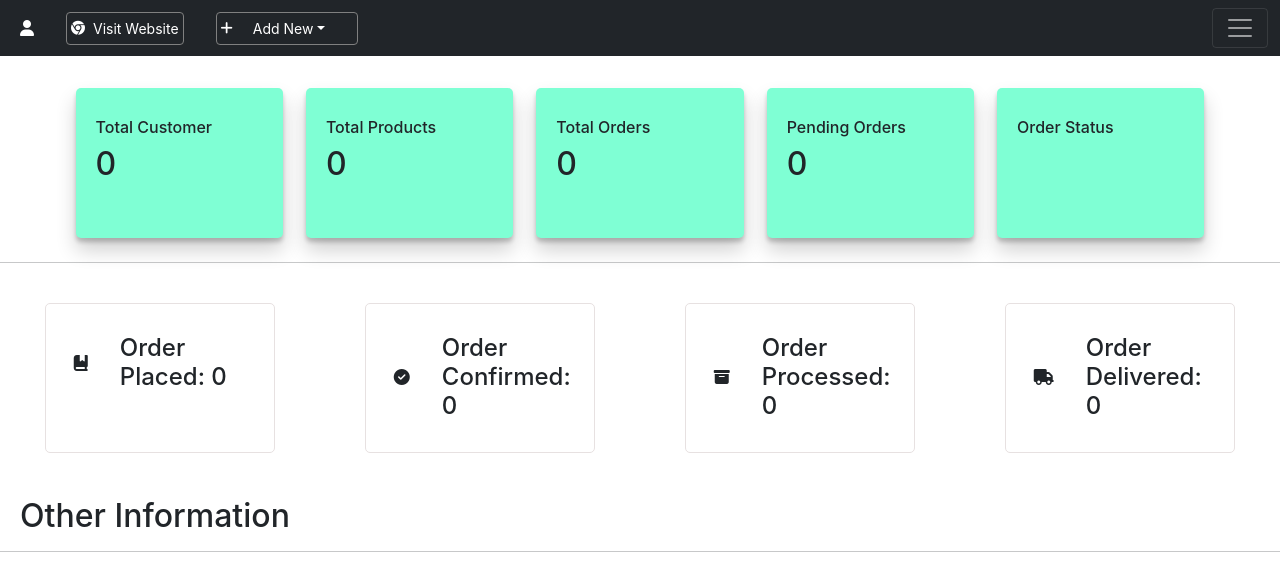
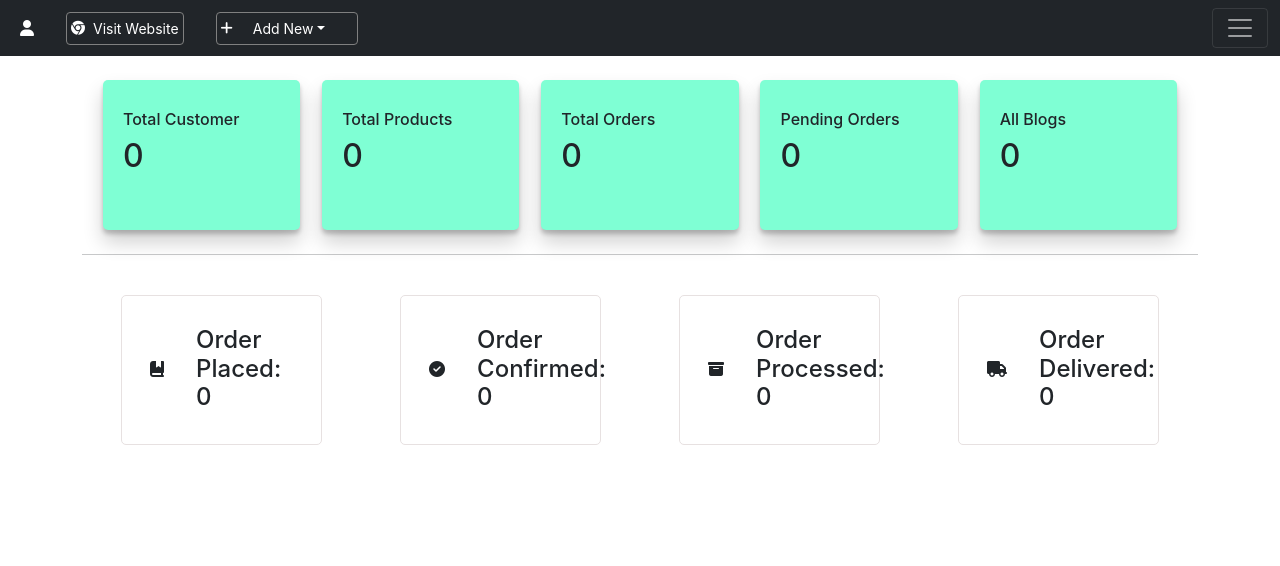
Before and after one commit to udaykirancodes/ecomerseadmin, a React (Create React App) app: page / in a window 1280 px wide. Shown: the top 566 px of the page. Built offline with nearby package versions, Linux system fonts and the light colour scheme; no server answers; sample sign-in values are in the browser's storage.

Commit message:
Home page Numbers

```diff
--- a/src/Pages/Home/Home.js
+++ b/src/Pages/Home/Home.js
@@ -1,29 +1,41 @@
-import React, { useContext, useEffect } from 'react'
+import React, { useContext, useEffect, useState } from 'react'
 import { useNavigate } from 'react-router-dom';
 import Context from '../../context/Context';
+import { AllBlgos } from '../../urls';
 import './home.css'
 
 const Home = ({showAlert}) => {
     const navigate = useNavigate();
+    const [pending , setpending] = useState([]);
 
-    const {users , products} = useContext(Context);
+    const {users , products , orders , blogs } = useContext(Context);
 
     useEffect(()=>{
         let adminToken = localStorage.getItem('adminToken');
         if(!adminToken){
             navigate('/login');
         }
-        showAlert('Hey! Welcome to METAL STATION','success')
-      },[])
-      const center = {
+        showAlert('Hey! Welcome to METAL STATION','success');
+
+        let len =  orders.filter((order)=>{
+            if(order.status=='pending'){
+                return order
+            }
+        })
+        setpending(len)
+
+    },[])
+
+    const center = {
         display:'flex',
         alignItems:'center',
         justifyContent:'center'
-      }
+    }
+
 
     return (
         <>
-            {/* <div className='container'> */}
+            <div className='container'>
             <div className="home my-4" style={{paddingTop:'5%'}} >
                 <div className="home_content" >
                     <div className="home_inside">
@@ -40,18 +52,19 @@ const Home = ({showAlert}) => {
                 <div className="home_content" >
                     <div className="home_inside">
                         <h6>Total Orders</h6>
-                        <h2>0</h2>
+                        <h2>{orders.length}</h2>
                     </div>
                 </div>
                 <div className="home_content" >
                     <div className="home_inside">
                         <h6>Pending Orders</h6>
-                        <h2>0</h2>
+                        <h2>{pending.length}</h2>
                     </div>
                 </div>
                 <div className="home_content" >
                     <div className="home_inside">
-                        <h6>Order Status</h6>
+                        <h6>All Blogs</h6>
+                        <h2>{blogs.length}</h2>
                     </div>
                 </div>
             </div>
@@ -82,10 +95,7 @@ const Home = ({showAlert}) => {
                     </div>
                 </div>
             </div>
-            <h2 style={{ marginTop: '20px', marginLeft: '20px' }}>Other Information</h2>
-            <hr />
-
-            {/* </div> */}
+            </div>
         </>
     )
 }
--- a/src/Pages/Home/home.css
+++ b/src/Pages/Home/home.css
@@ -2,8 +2,8 @@
     display: flex;
     /* flex-direction: row; */
     flex-flow: row;
-    margin-left: 5%;
-    margin-right: 5%;
+    margin-left: 10px;
+    margin-right: 10px;
   }
 .home_content{
     display: block;
--- a/src/urls.js
+++ b/src/urls.js
@@ -1,5 +1,5 @@
-// export const backendurl = 'http://localhost:8000/';
-export const backendurl = 'http://metalstation.herokuapp.com/';
+export const backendurl = 'http://localhost:8000/';
+// export const backendurl = 'http://metalstation.herokuapp.com/';
 export const AdminLogin = backendurl+'auth/admin/login';
 export const AllSubscribers = backendurl+'subscribers/getall';
 export const AllUsers = backendurl+'auth/user/getall';
```
